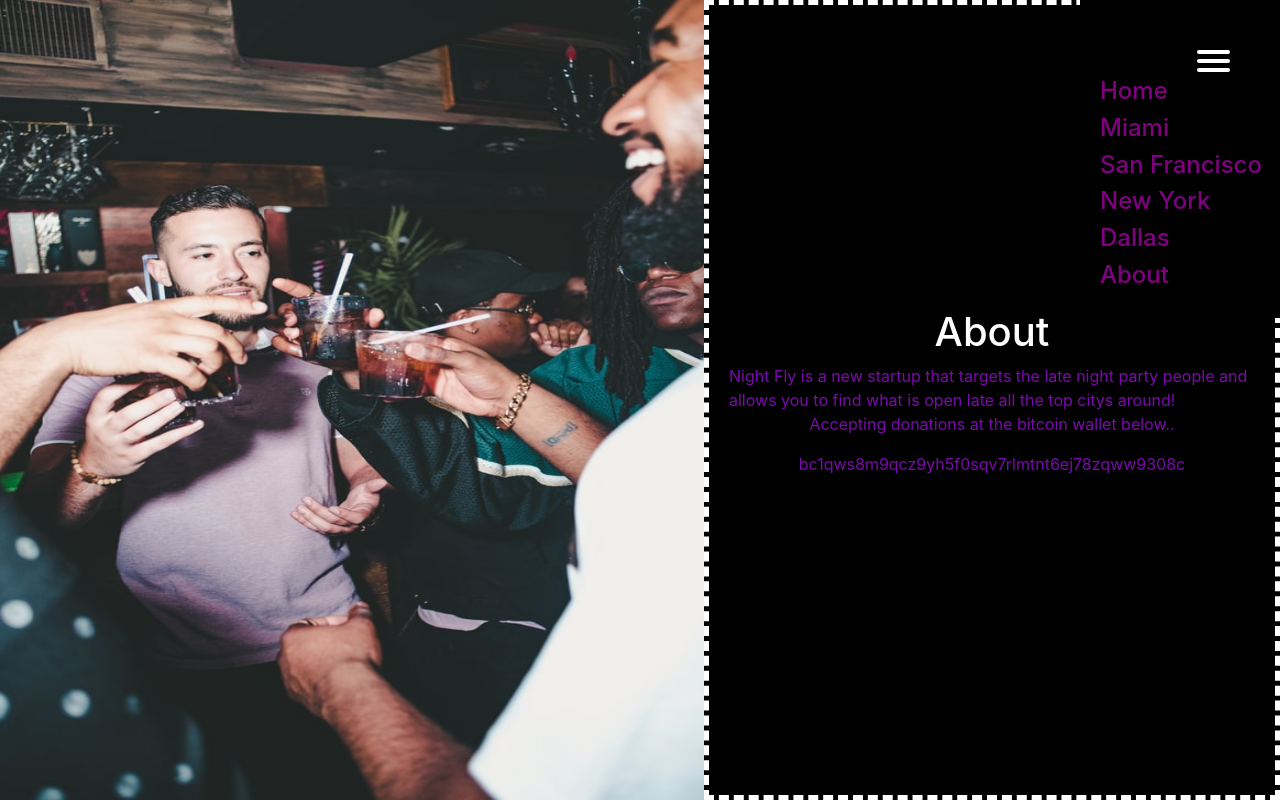
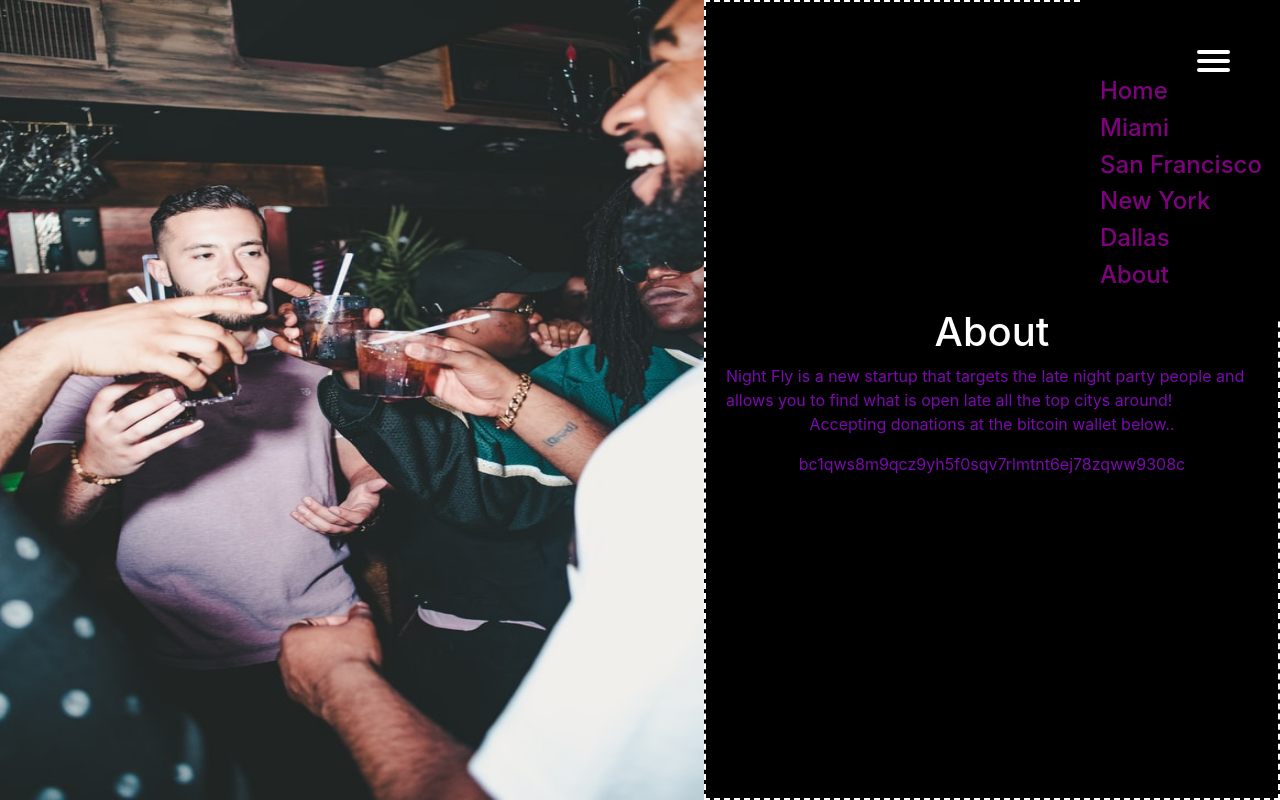
Before and after one commit to Buckley212/NiteFly, a React (Create React App) app: page /about in a window 1280 px wide. Built offline with nearby package versions, Linux system fonts and the light colour scheme; what google-maps-react would draw is missing.

Commit message:
each-place links update, about changes

```diff
--- a/src/cities/Dallas/PlacesList.js
+++ b/src/cities/Dallas/PlacesList.js
@@ -34,7 +34,7 @@ const PlacesList = () => {
             .then((response) => {
                 console.log(response.data.results);
                 setLocations(response.data.results.map(place => <section className="Location ani focus" name={place.name} rating={place.rating} price={place.price_level} key={place.place_id} title={place.name} >
-                    <Link to={`/each-place/${place.place_id}`}>
+                    <Link to={`/each-place-d/${place.place_id}`}>
                         <h4>{place.name}</h4>
                     </Link>
                     <span>{place.vicinity}</span>
--- a/src/cities/NewYork/PlacesList.js
+++ b/src/cities/NewYork/PlacesList.js
@@ -34,7 +34,7 @@ const PlacesList = () => {
             .then((response) => {
                 console.log(response.data.results);
                 setLocations(response.data.results.map(place => <section className="Location ani focus" name={place.name} rating={place.rating} price={place.price_level} key={place.place_id} title={place.name} >
-                    <Link to={`/each-place/${place.place_id}`}>
+                    <Link to={`/each-place-ny/${place.place_id}`}>
                         <h4>{place.name}</h4>
                     </Link>
                     <span>{place.vicinity}</span>
--- a/src/index.css
+++ b/src/index.css
@@ -402,7 +402,7 @@ svg {
     height: 100%;
     background-color: black;
     padding: 20px;
-    border: 5px dashed white;
+    border: 2px dashed white;
     color: #7c09ad;
 }
 
```
